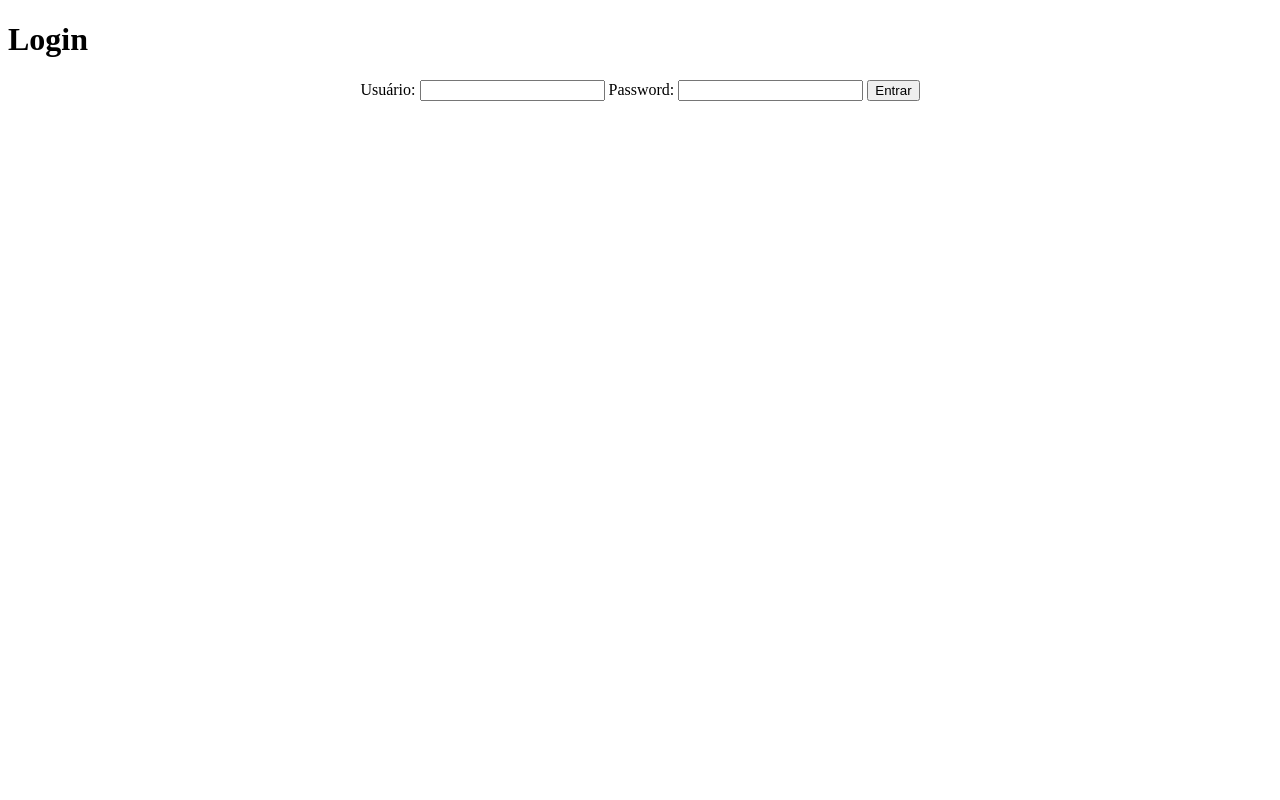
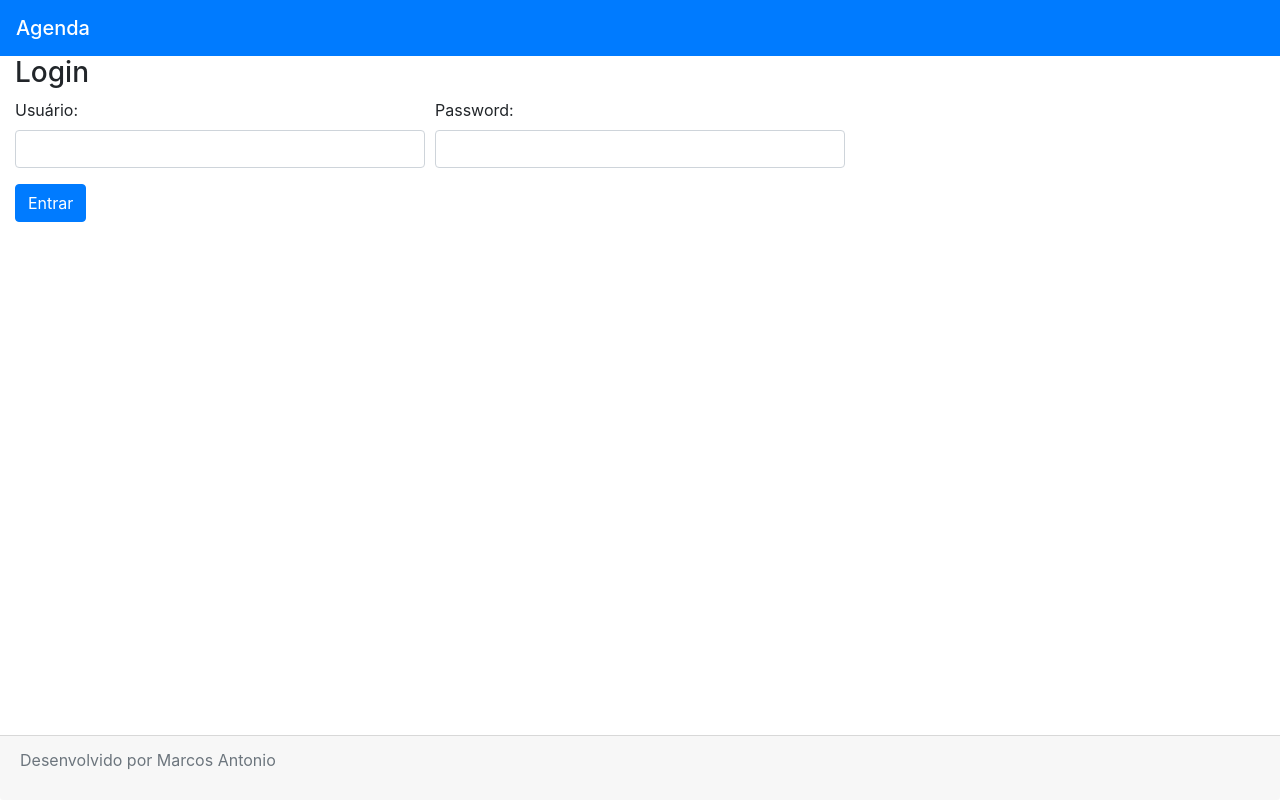
Before and after one commit to maasilva/agenda_Django, a Django app: a page that uses templates/login.html in a window 1280 px wide. Run offline with Django 3.2, Linux system fonts and the light colour scheme; some libraries are stand-ins or nearby versions.

Commit message:
Alteracao dos forms utilizando o bootstrap

```diff
--- a/templates/agenda.html
+++ b/templates/agenda.html
@@ -1,6 +1,7 @@
 {% extends "model-page.html" %}
 
 {% block content %}
+<div class="container-fluid">
     <h3>Agendamentos</h3>
     <a href="evento/">
         <button class="btn btn-primary" type="button">Novo Evento</button>
@@ -10,4 +11,5 @@
         <li>{{ evento.titulo }} - {{ evento.get_data_evento }}</li>
         {% endfor %}
     </ul>
+</div>
 {% endblock %}
--- a/templates/login.html
+++ b/templates/login.html
@@ -2,17 +2,30 @@
 <html lang="en">
 <head>
     <meta charset="UTF-8">
+    <link rel="stylesheet" href="https://stackpath.bootstrapcdn.com/bootstrap/4.5.0/css/bootstrap.min.css"
+          integrity="sha384-9aIt2nRpC12Uk9gS9baDl411NQApFmC26EwAOH8WgZl5MYYxFfc+NcPb1dKGj7Sk" crossorigin="anonymous">
     <title>Agenda</title>
 </head>
 <body>
-<h1>Login</h1>
+<nav class="navbar navbar-dark bg-primary">
+    <span class="navbar-brand mb-0 h1">Agenda</span>
+</nav>
+
+
 <form action="submit" method="POST">{% csrf_token %}
-    <div align="center">
-        <label>Usuário:</label>
-        <input type="text" name="username">
-        <label>Password:</label>
-        <input type="password" name="password">
-        <button type="submit">Entrar</button>
+    <div class="container-fluid">
+        <h3>Login</h3>
+        <div class="form-row">
+            <div class="form-group col-md-4">
+                <label>Usuário: </label>
+                <input type="text" class="form-control" name="username">
+            </div>
+            <div class="form-group col-md-4">
+                <label>Password:</label>
+                <input type="password" class="form-control" name="password">
+            </div>
+        </div>
+        <button class="btn btn-primary" type="submit">Entrar</button>
     </div>
 </form>
 
@@ -24,4 +37,9 @@
 {% endfor %}
 
 </body>
+<footer>
+    <div class="card-footer text-muted fixed-bottom">
+        <p>Desenvolvido por Marcos Antonio</p>
+    </div>
+</footer>
 </html>
--- a/templates/model-footer.html
+++ b/templates/model-footer.html
@@ -1,6 +1,5 @@
 <footer>
-    <div class="card-footer text-muted">
+    <div class="card-footer text-muted fixed-bottom">
         <p>Desenvolvido por Marcos Antonio</p>
-       </div>
-     </div>
+    </div>
 </footer>
```
Also changed, not shown: templates/evento.html (+10 -11 lines), db.sqlite3. Lines whose indentation alone changed are shown as unchanged.
